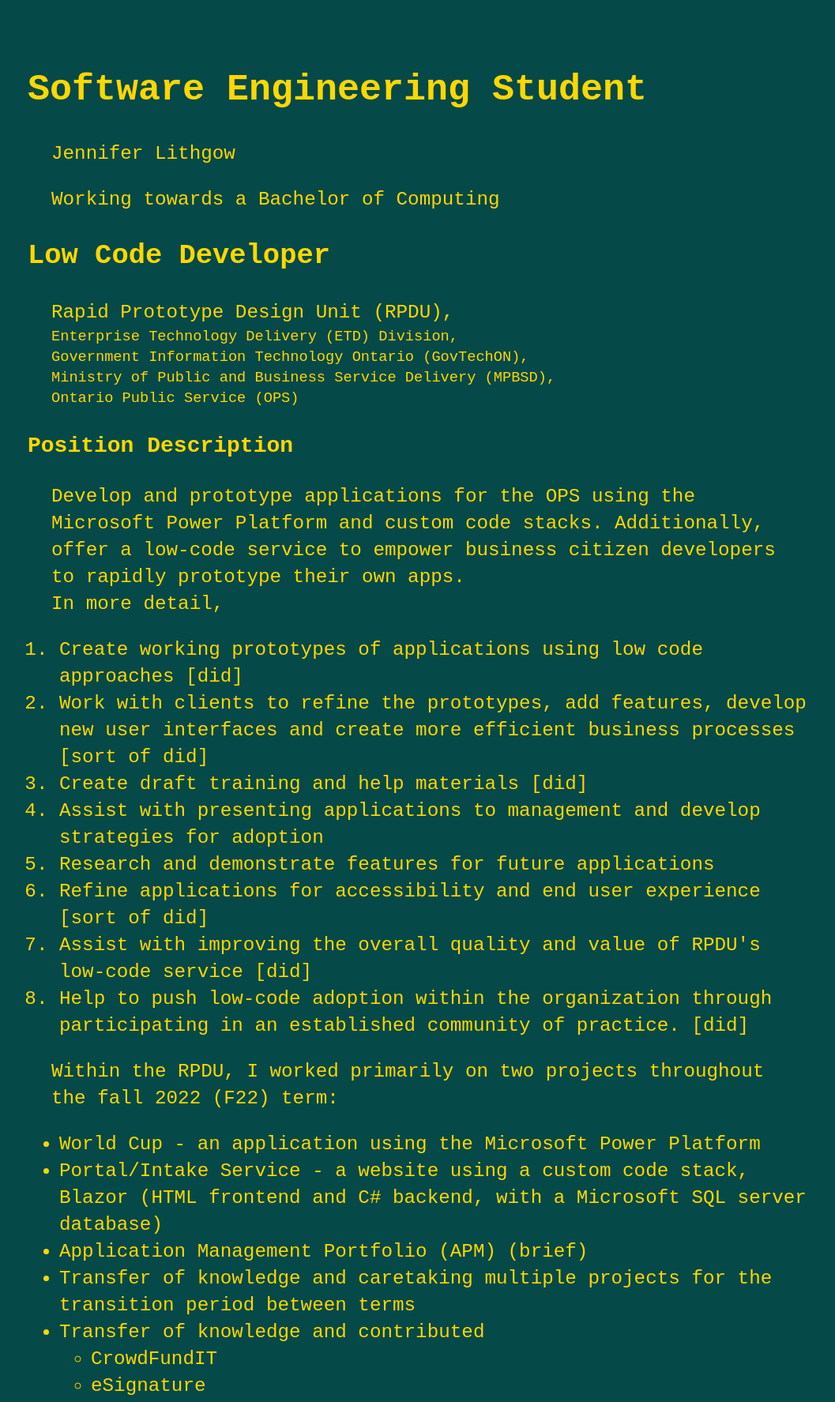
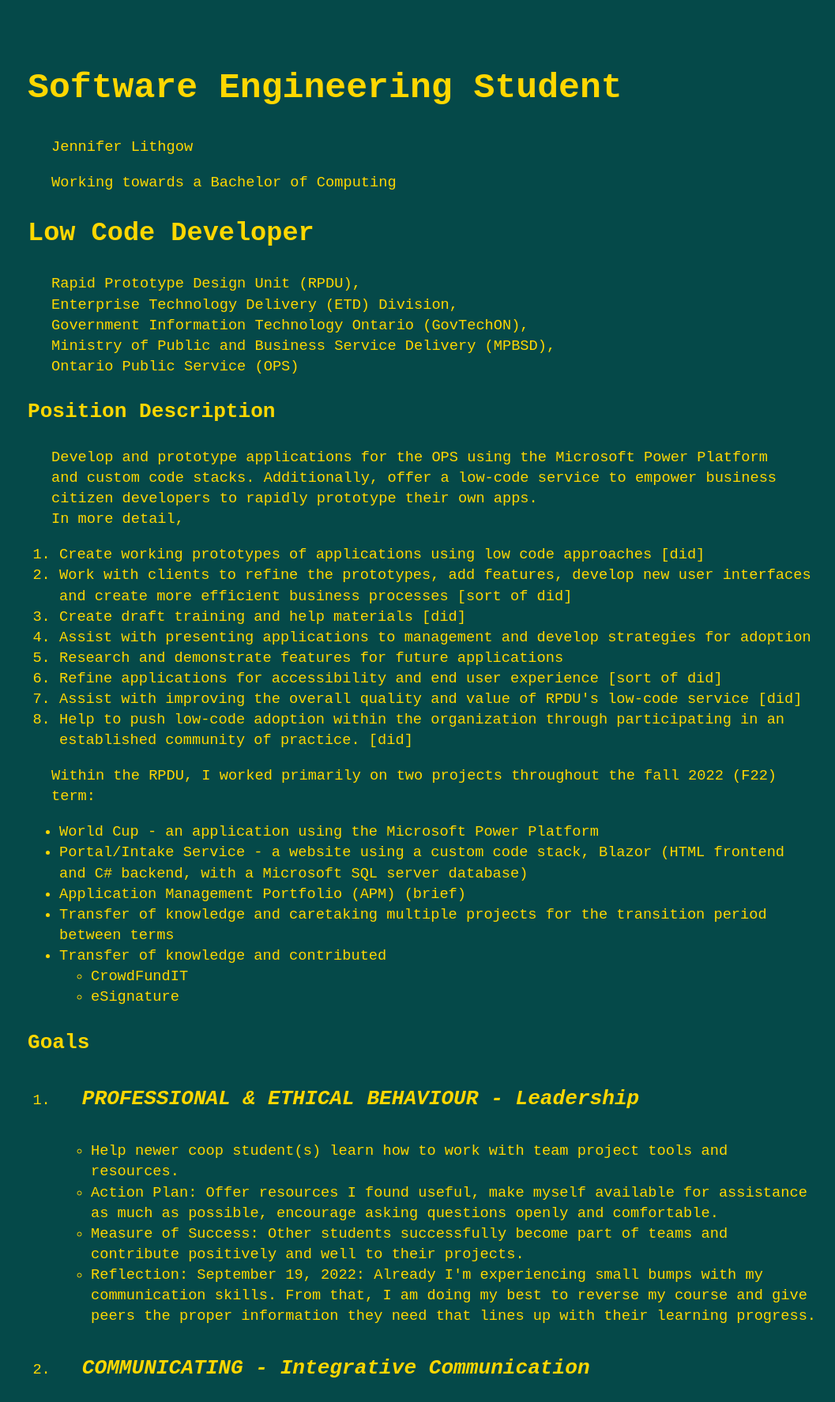
Before and after one commit to jenlith/jenlith.github.io, a plain HTML site: page Pages/rpduF22.html in a window 1280 px wide. Shown: the top 1775 px of the page at 79% size, without its empty margins (105-1162 px from the left). Drawn offline with Linux system fonts and the light colour scheme.

Commit message:
style adjustments

```diff
--- a/Styles/index_styles.css
+++ b/Styles/index_styles.css
@@ -33,11 +33,11 @@ li,
 text,
 figcaption {
   color: gold;
-  font-size: 1.3rem;
+  font-size: 1rem;
 }
 
 figcaption {
-  font-size: 1.1rem;
+  font-size: 0.9rem;
 }
 
 p {
@@ -46,21 +46,21 @@ p {
 }
 
 h1 {
-  font-size: 2.5rem;
+  font-size: 2.4rem;
   font-weight: bold;
 }
 
 h2 {
-  font-size: 1.9rem;
+  font-size: 1.8rem;
 }
 
 h3 {
-  font-size: 1.5rem;
+  font-size: 1.4rem;
   font-weight: bold;
 }
 
 h4 {
-  font-size: 1.5rem;
+  font-size: 1.4rem;
   font-style: italic;
   padding-left: 3%;
   padding-right: 3%;
@@ -72,10 +72,9 @@ h4 {
   border-width: 3px;
 }
 
-@media (min-width: 1001px) {
-  #nav h2 {
-    padding-left: 15%;
-  }
+/* @media (min-width: 1001px) { */
+#nav h2 {
+  padding-left: 15%;
 }
 
 #nav li {
@@ -258,6 +257,10 @@ img {
     font-size: 0.8rem;
   }
 
+  #nav h2 {
+    padding-left: 5%;
+  }
+
   video {
     max-width: 90%;
     height: auto;
```
Also changed, not shown: Pages/ncrS23.html (+2 -2 lines).
